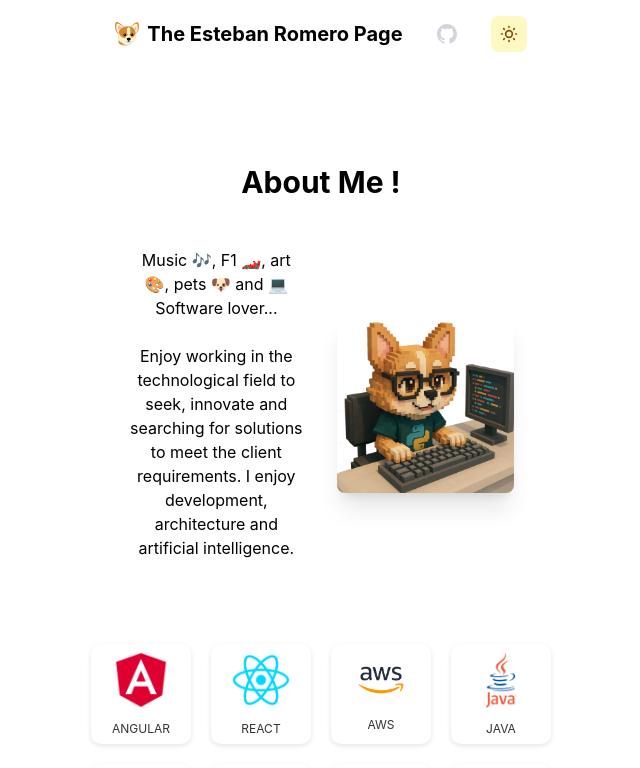
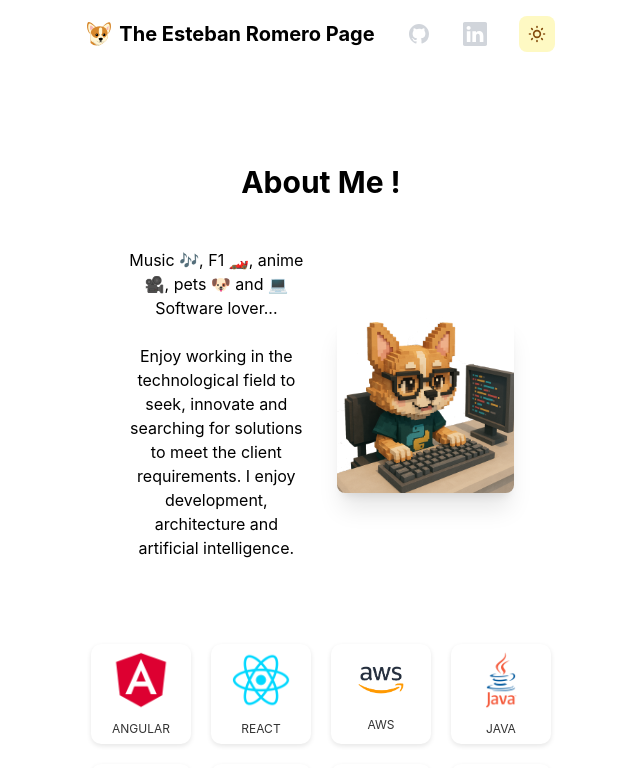
Before and after one commit to esteban-rj/corgiesteban-homepage, a React (Create React App) app: page / in a window 1280 px wide. Shown: the top 768 px of the page, without its empty margins (319-959 px from the left). Built offline with nearby package versions, Linux system fonts and the light colour scheme.

Commit message:
added linkedln

```diff
--- a/src/Components/AboutMe.jsx
+++ b/src/Components/AboutMe.jsx
@@ -10,7 +10,7 @@
         <div className="flex flex-wrap -mx-4 md:justify-center">
           <div className="w-full md:w-1/4 px-4 mb-8 md:mb-0">
             <p>
-              Music 🎶, F1 🏎️, art 🎨, pets 🐶 and 💻 Software lover...<br /><br />
+              Music 🎶, F1 🏎️, anime 🎥, pets 🐶 and 💻 Software lover...<br /><br />
               Enjoy working in the technological field to seek, innovate and searching for solutions to meet the client requirements. I enjoy development, architecture and artificial intelligence.
             </p>
           </div>
--- a/src/Components/Header.jsx
+++ b/src/Components/Header.jsx
@@ -33,6 +33,23 @@
                 />
               </svg>
             </a>
+            <a
+              href="https://www.linkedin.com/in/esteban-elias-romero-jaimes-7871881a4/"
+              target="_blank"
+              rel="noopener noreferrer"
+              className="text-gray-300 hover:text-black transition-colors"
+            >
+              <svg
+                xmlns="http://www.w3.org/2000/svg"
+                width="24"
+                height="24"
+                fill="currentColor"
+                className="w-6 h-6"
+                viewBox="0 0 16 16"
+              >
+                <path d="M0 1.146C0 .513.526 0 1.175 0h13.65C15.474 0 16 .513 16 1.146v13.708c0 .633-.526 1.146-1.175 1.146H1.175C.526 16 0 15.487 0 14.854zm4.943 12.248V6.169H2.542v7.225zm-1.2-8.212c.837 0 1.358-.554 1.358-1.248-.015-.709-.52-1.248-1.342-1.248S2.4 3.226 2.4 3.934c0 .694.521 1.248 1.327 1.248zm4.908 8.212V9.359c0-.216.016-.432.08-.586.173-.431.568-.878 1.232-.878.869 0 1.216.662 1.216 1.634v3.865h2.401V9.25c0-2.22-1.184-3.252-2.764-3.252-1.274 0-1.845.7-2.165 1.193v.025h-.016l.016-.025V6.169h-2.4c.03.678 0 7.225 0 7.225z"/>
+              </svg>
+            </a>
             <button
               className="p-2 rounded-lg bg-yellow-100 text-yellow-800"
               aria-label="Toggle theme"
```
